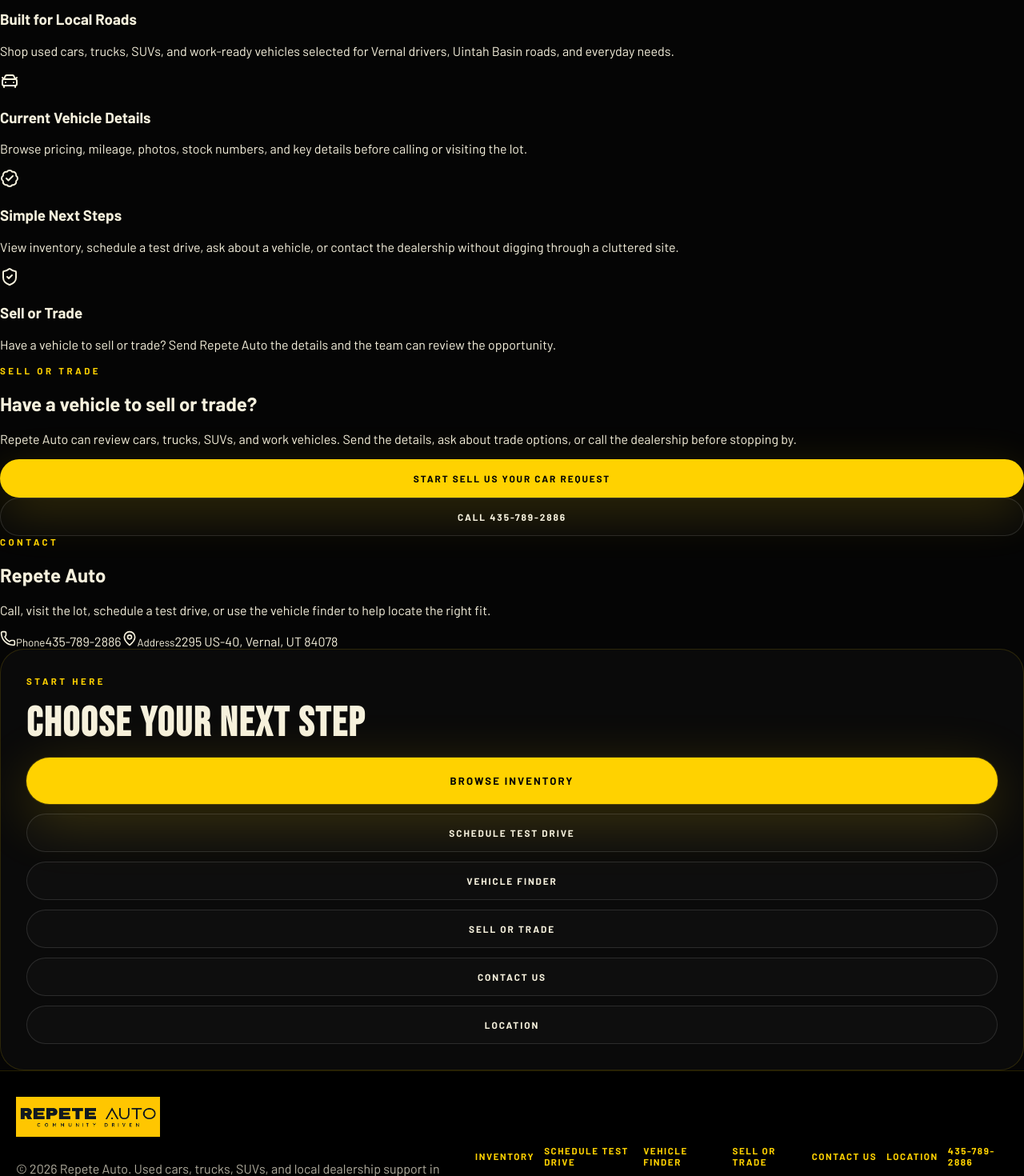
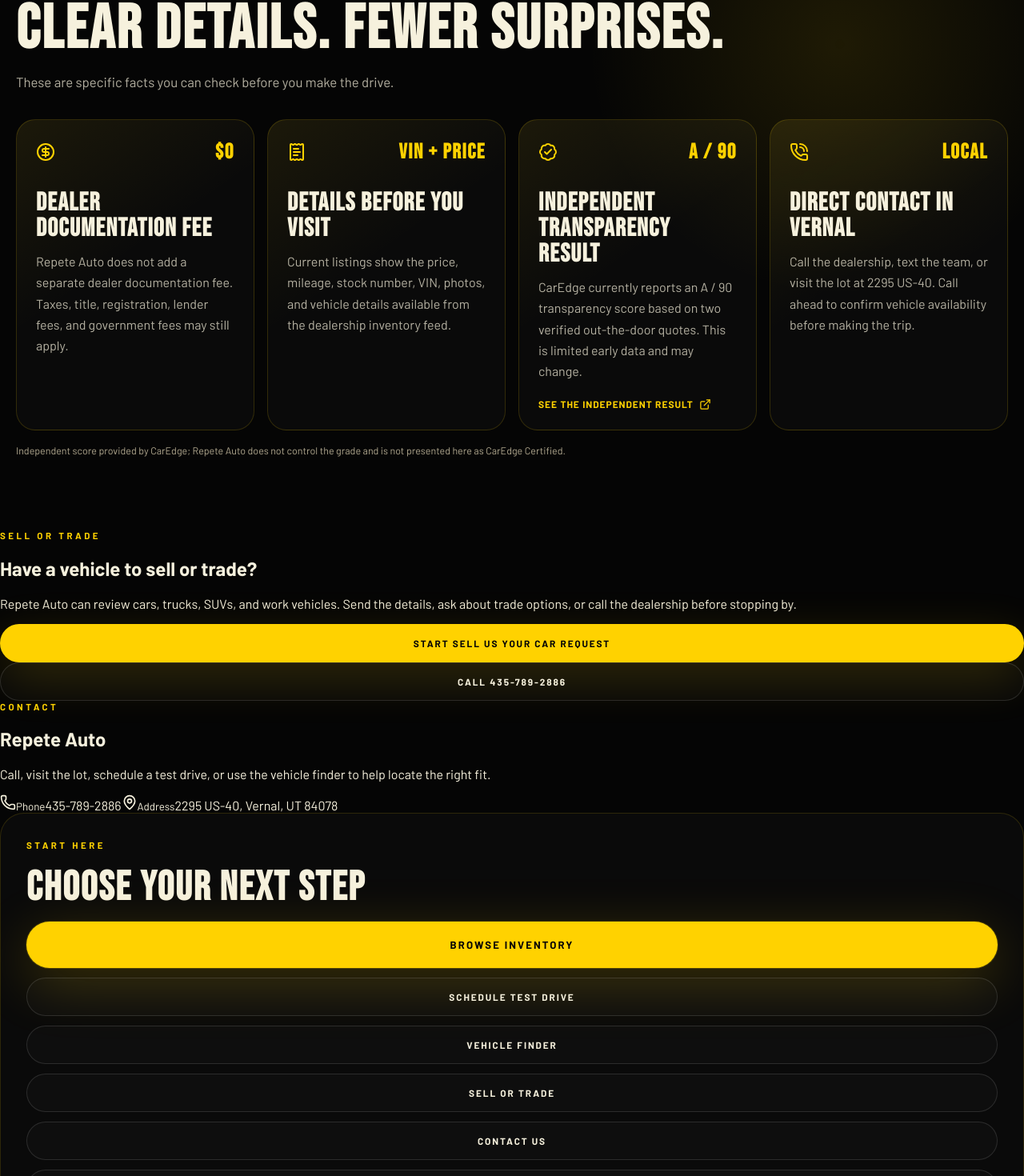
Before and after one commit to AuggieDawg/repete_final_product, a Next.js app: page / in a window 1280 px wide. Shown: the part 1406-2876 px from the top of the page at 80% size. Built offline with nearby package versions, Linux system fonts and the light colour scheme; no server answers.

Commit message:
Add trust and analytics reporting foundation

```diff
--- a/app/globals.css
+++ b/app/globals.css
@@ -390,6 +390,133 @@
   padding: 5.5rem 0;
 }
 
+.whySection {
+  padding: 5.5rem 0;
+  background:
+    radial-gradient(circle at 82% 22%, rgba(255, 210, 0, 0.1), transparent 26%),
+    var(--black);
+}
+
+.trustHeader {
+  align-items: start;
+}
+
+.trustIntro {
+  max-width: 680px;
+  margin: 1rem 0 0;
+  color: rgba(246, 241, 221, 0.72);
+  font-size: 1.05rem;
+  line-height: 1.7;
+}
+
+.whyGrid {
+  display: grid;
+  grid-template-columns: repeat(4, minmax(0, 1fr));
+  gap: 1rem;
+}
+
+.whyCard {
+  display: flex;
+  flex-direction: column;
+  min-height: 330px;
+  padding: 1.5rem;
+  border: 1px solid rgba(255, 210, 0, 0.16);
+  border-radius: 24px;
+  background:
+    linear-gradient(145deg, rgba(255, 210, 0, 0.07), transparent 45%),
+    rgba(255, 255, 255, 0.025);
+}
+
+.trustCardTop {
+  display: flex;
+  align-items: center;
+  justify-content: space-between;
+  gap: 1rem;
+  color: var(--yellow);
+}
+
+.trustCardTop strong {
+  font-family: "Bebas Neue", Impact, sans-serif;
+  font-size: 1.65rem;
+  letter-spacing: 0.06em;
+}
+
+.whyCard h3 {
+  margin: 2rem 0 0.75rem;
+  font-family: "Bebas Neue", Impact, sans-serif;
+  font-size: 2rem;
+  line-height: 1;
+  letter-spacing: 0.04em;
+}
+
+.whyCard p {
+  margin: 0;
+  color: rgba(246, 241, 221, 0.72);
+  line-height: 1.65;
+}
+
+.trustSourceLink {
+  display: inline-flex;
+  align-items: center;
+  gap: 0.45rem;
+  margin-top: auto;
+  padding-top: 1.25rem;
+  color: var(--yellow);
+  font-size: 0.75rem;
+  font-weight: 800;
+  letter-spacing: 0.08em;
+  text-transform: uppercase;
+}
+
+.trustSourceNote {
+  margin-top: 1rem;
+  color: var(--muted);
+  font-size: 0.78rem;
+  line-height: 1.6;
+}
+
+.policyHero {
+  padding-left: max(1rem, calc((100% - 1240px) / 2));
+  padding-right: max(1rem, calc((100% - 1240px) / 2));
+}
+
+.policySection {
+  background: var(--black-2);
+}
+
+.policyContent {
+  display: grid;
+  gap: 1rem;
+  max-width: 860px;
+}
+
+.policyContent section {
+  padding: 1.5rem;
+  border: 1px solid var(--line);
+  border-radius: 22px;
+  background: rgba(255, 255, 255, 0.025);
+}
+
+.policyContent h2 {
+  margin: 0 0 0.75rem;
+  font-family: "Bebas Neue", Impact, sans-serif;
+  color: var(--yellow);
+  font-size: 2rem;
+  letter-spacing: 0.04em;
+}
+
+.policyContent p {
+  margin: 0;
+  color: rgba(246, 241, 221, 0.76);
+  line-height: 1.75;
+}
+
+.policyContent a {
+  color: var(--yellow);
+  text-decoration: underline;
+  text-underline-offset: 0.18em;
+}
+
 .inventoryPreviewSection,
 .mutedSection,
 .contactPageSection {
@@ -1615,6 +1742,22 @@
   inset: 0;
   width: 100%;
   height: 100%;
+}
+
+@media (max-width: 980px) {
+  .whyGrid {
+    grid-template-columns: repeat(2, minmax(0, 1fr));
+  }
+}
+
+@media (max-width: 640px) {
+  .whyGrid {
+    grid-template-columns: 1fr;
+  }
+
+  .whyCard {
+    min-height: 0;
+  }
 }
 
 .inventoryCardPhoto .inventoryInfoReveal {
--- a/app/inventory/[slug]/page.tsx
+++ b/app/inventory/[slug]/page.tsx
@@ -41,14 +41,14 @@
 
   if (!vehicle) {
     return {
-      title: "Vehicle Not Found | Repete Auto"
+      title: "Vehicle Not Found"
     };
   }
 
   const description = `View photos, mileage, price, and key details for this ${vehicle.title} at Repete Auto in Vernal, Utah. Call to confirm availability before making the trip.`;
 
   return {
-    title: `${vehicle.title} | Used Vehicle in Vernal, Utah | Repete Auto`,
+    title: `${vehicle.title} | Used Vehicle in Vernal, Utah`,
     description,
     alternates: {
       canonical: `/inventory/${vehicle.slug}`
--- a/app/layout.tsx
+++ b/app/layout.tsx
@@ -65,14 +65,21 @@
 }: Readonly<{
   children: React.ReactNode;
 }>) {
+  const analyticsEnabled =
+    process.env.NEXT_PUBLIC_ANALYTICS_ENABLED === "true";
+
   return (
     <html lang="en">
       <body>
         <LocalBusinessJsonLd />
         {children}
-        <SiteAnalytics />
-        <Analytics />
-        <SpeedInsights />
+        {analyticsEnabled ? (
+          <>
+            <SiteAnalytics />
+            <Analytics />
+            <SpeedInsights />
+          </>
+        ) : null}
       </body>
     </html>
   );
--- a/app/page.tsx
+++ b/app/page.tsx
@@ -2,11 +2,12 @@
 import {
   ArrowRight,
   BadgeCheck,
-  CarFront,
+  CircleDollarSign,
+  ExternalLink,
   MapPin,
   Phone,
-  ShieldCheck,
-  Sparkles
+  PhoneCall,
+  ReceiptText
 } from "lucide-react";
 import { SiteNav } from "@/components/site/SiteNav";
 import { SiteFooter } from "@/components/site/SiteFooter";
@@ -16,24 +17,30 @@
 
 const trustItems = [
   {
-    title: "Built for Local Roads",
-    text: "Shop used cars, trucks, SUVs, and work-ready vehicles selected for Vernal drivers, Uintah Basin roads, and everyday needs.",
-    icon: Sparkles
+    metric: "$0",
+    title: "Dealer Documentation Fee",
+    text: "Repete Auto does not add a separate dealer documentation fee. Taxes, title, registration, lender fees, and government fees may still apply.",
+    icon: CircleDollarSign
   },
   {
-    title: "Current Vehicle Details",
-    text: "Browse pricing, mileage, photos, stock numbers, and key details before calling or visiting the lot.",
-    icon: CarFront
+    metric: "VIN + Price",
+    title: "Details Before You Visit",
+    text: "Current listings show the price, mileage, stock number, VIN, photos, and vehicle details available from the dealership inventory feed.",
+    icon: ReceiptText
   },
   {
-    title: "Simple Next Steps",
-    text: "View inventory, schedule a test drive, ask about a vehicle, or contact the dealership without digging through a cluttered site.",
-    icon: BadgeCheck
+    metric: "A / 90",
+    title: "Independent Transparency Result",
+    text: "CarEdge currently reports an A / 90 transparency score based on two verified out-the-door quotes. This is limited early data and may change.",
+    icon: BadgeCheck,
+    href: "https://caredge.com/dealer/repete-auto--ut-vernal",
+    linkLabel: "See the independent result"
   },
   {
-    title: "Sell or Trade",
-    text: "Have a vehicle to sell or trade? Send Repete Auto the details and the team can review the opportunity.",
-    icon: ShieldCheck
+    metric: "Local",
+    title: "Direct Contact in Vernal",
+    text: "Call the dealership, text the team, or visit the lot at 2295 US-40. Call ahead to confirm vehicle availability before making the trip.",
+    icon: PhoneCall
   }
 ];
 
@@ -172,26 +179,46 @@
       </section>
 
       <section className="whySection" id="why">
-        <div className="sectionHeader">
+        <div className="shell sectionHeaderBlock trustHeader">
           <div>
-            <p className="eyebrow">Why Shop Here</p>
-            <h2>A simpler way to find your next vehicle.</h2>
+            <p className="eyebrow">Proof Before the Test Drive</p>
+            <h2>Clear details. Fewer surprises.</h2>
+            <p className="trustIntro">
+              These are specific facts you can check before you make the drive.
+            </p>
           </div>
         </div>
 
-        <div className="whyGrid">
+        <div className="shell whyGrid">
           {trustItems.map((item) => {
             const Icon = item.icon;
 
             return (
               <article className="whyCard" key={item.title}>
-                <Icon size={24} />
+                <div className="trustCardTop">
+                  <Icon size={24} aria-hidden="true" />
+                  <strong>{item.metric}</strong>
+                </div>
                 <h3>{item.title}</h3>
                 <p>{item.text}</p>
+                {item.href ? (
+                  <a
+                    className="trustSourceLink"
+                    href={item.href}
+                    target="_blank"
+                    rel="noreferrer"
+                  >
+                    {item.linkLabel} <ExternalLink size={15} aria-hidden="true" />
+                  </a>
+                ) : null}
               </article>
             );
           })}
         </div>
+        <p className="shell trustSourceNote">
+          Independent score provided by CarEdge; Repete Auto does not control the
+          grade and is not presented here as CarEdge Certified.
+        </p>
       </section>
 
       <section className="finderSection">
--- a/components/site/SiteFooter.tsx
+++ b/components/site/SiteFooter.tsx
@@ -26,6 +26,8 @@
           <Link href="/sell-us-your-car">Sell or Trade</Link>
           <Link href="/contact">Contact Us</Link>
           <Link href="/location">Location</Link>
+          <Link href="/privacy">Privacy</Link>
+          <Link href="/accessibility">Accessibility</Link>
           <a href={siteConfig.phoneHref}>{siteConfig.phoneDisplay}</a>
         </div>
       </div>
```
Also changed, not shown: app/accessibility/page.tsx (added, +60 -0 lines), app/privacy/page.tsx (added, +68 -0 lines), 3 other files (tests, documents, lock files or other folders).
